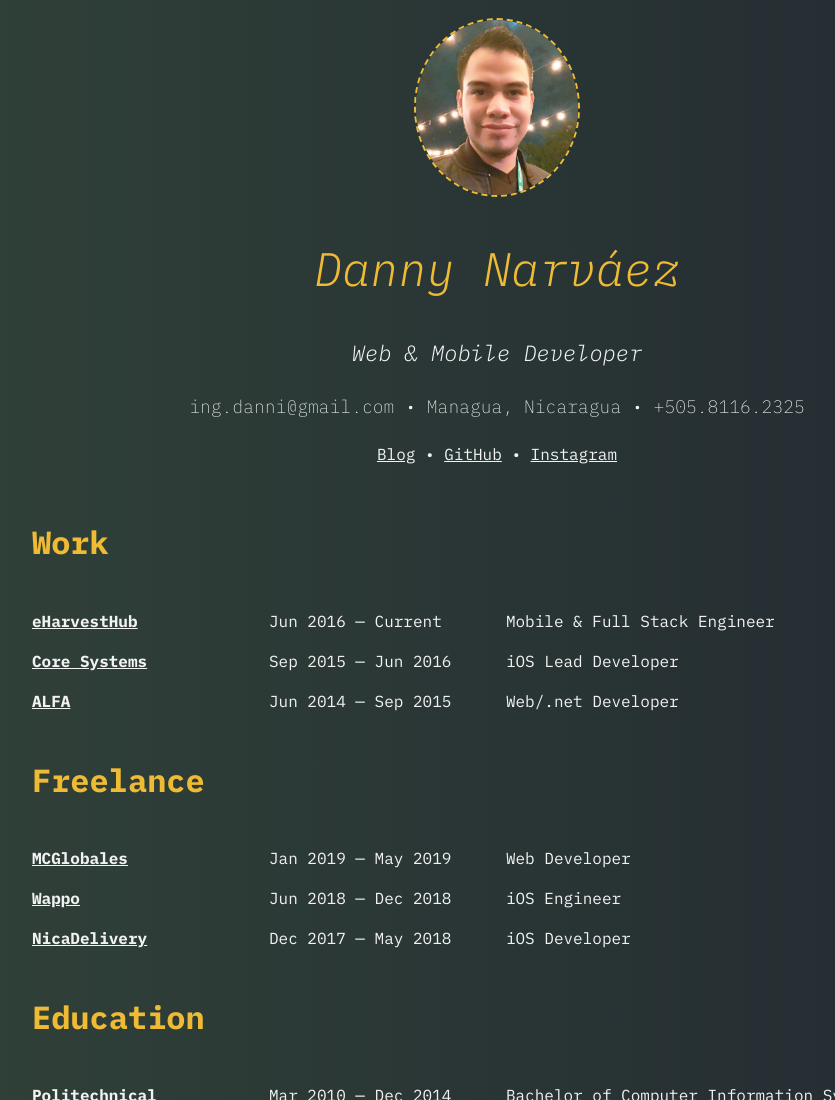
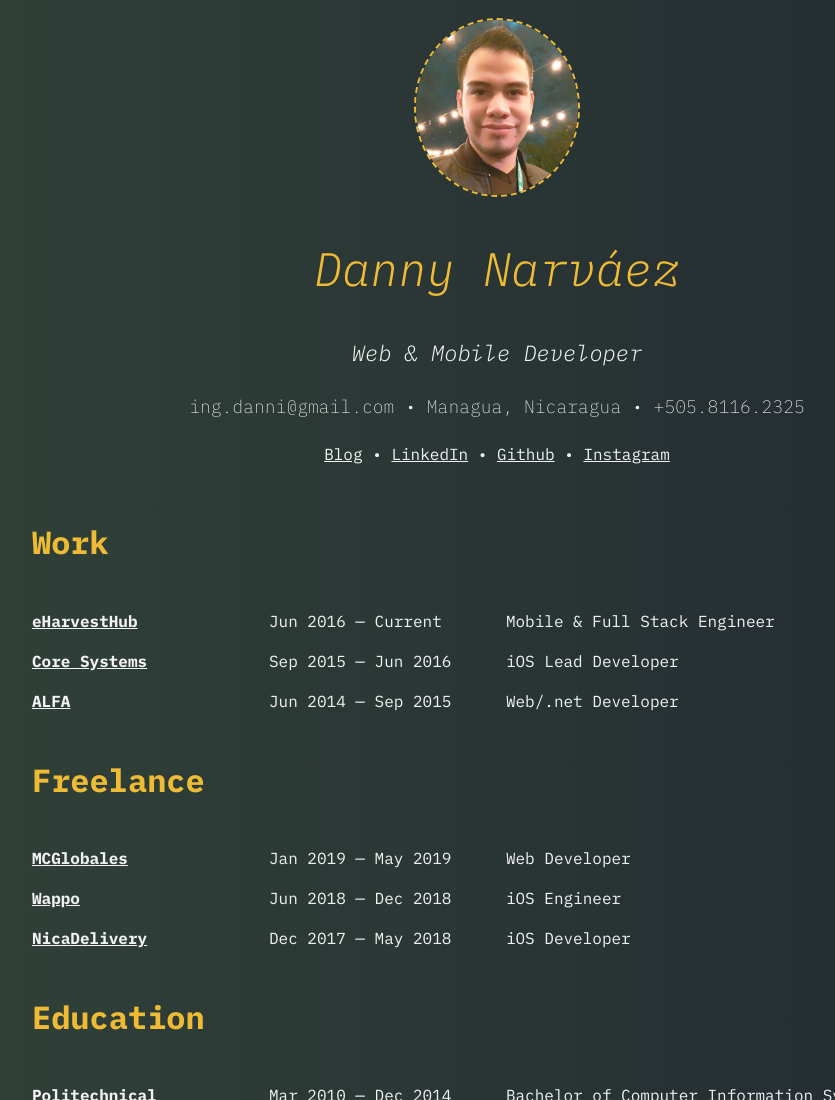
Before and after one commit to ingdanni/ingdanni.github.io, a plain HTML site: page index.html in a window 1280 px wide. Shown: the top 1100 px of the page, without its empty margins (153-988 px from the left). Drawn offline with nearby package versions, Linux system fonts and the light colour scheme.

Commit message:
Fixed social links

```diff
--- a/index.html
+++ b/index.html
@@ -22,7 +22,10 @@
                       <h1>Danny Narváez</h1>
                       <h3>Web & Mobile Developer</h3>
                       <p>ing.danni@gmail.com • Managua, Nicaragua • +505.8116.2325</p>
-                      <a href="#">Blog</a> • <a href="https://github.com/ingdanni">GitHub</a> • <a href="https://instagram.com/rx__danny">Instagram</a>
+                      <a href="#">Blog</a> •
+                      <a href="https://www.linkedin.com/in/dannynarvaez/" target="_blank">LinkedIn</a> •
+                      <a href="https://github.com/ingdanni" target="_blank">Github</a> •
+                      <a href="https://instagram.com/rx__danny" target="_blank">Instagram</a>
                 </div>
             </div>
             <!-- Experience -->
```
